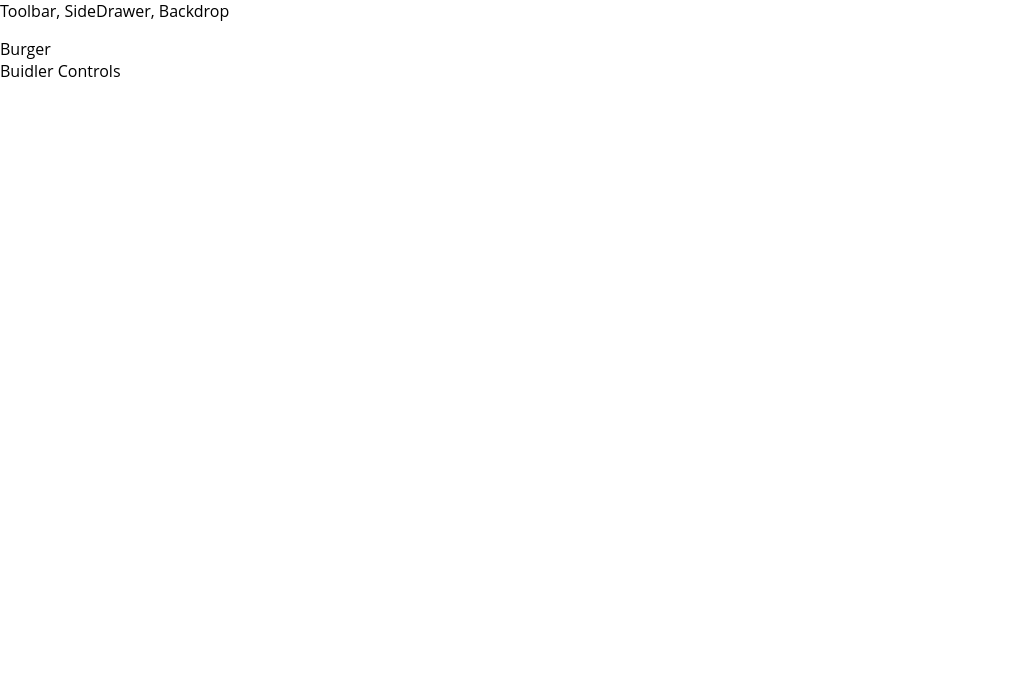
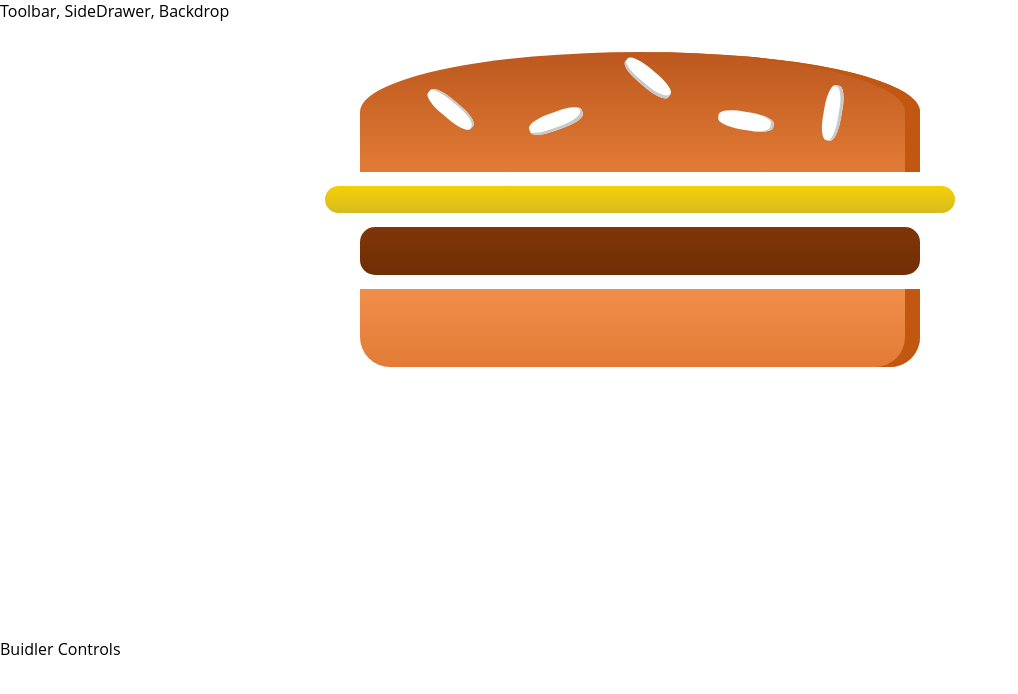
Before and after one commit to susiesko/React-Udemy-Course-Project, a React (Create React App) app: page / in a window 1280 px wide. Shown: the top 694 px of the page, without its empty margins (0-1018 px from the left). Built offline with nearby package versions, Linux system fonts and the light colour scheme.

Commit message:
after lecture 128

```diff
--- a/src/components/Burger/Burger.js
+++ b/src/components/Burger/Burger.js
@@ -0,0 +1,23 @@
+import React from 'react';
+import PropTypes from 'prop-types';
+
+import classes from './Burger.module.css';
+
+import BurgerIngredient from './BurgerIngredient/BurgerIngredient';
+
+const burger = props => {
+  return (
+    <div className={classes.Burger}>
+      <BurgerIngredient type="bread-top"/>
+      <BurgerIngredient type="cheese"/>
+      <BurgerIngredient type="meat"/>
+      <BurgerIngredient type="bread-bottom"/>
+    </div>
+  );
+};
+
+burger.propTypes = {
+
+};
+
+export default burger;
--- /dev/null
+++ b/src/components/Burger/Burger.module.css
@@ -0,0 +1,30 @@
+.Burger {
+  width: 100%;
+  margin:auto;
+  height: 250px;
+  overflow:scroll;
+  text-align: center;
+  font-weight: bold;
+  font-size: 1.2rem;
+}
+
+@media (min-width:500px) and (min-height: 400px){
+  .Burger {
+    width: 350px;
+    height: 300px;
+  }
+}
+
+@media (min-width:500px) and (min-height: 401px){
+  .Burger {
+    width: 450px;
+    height: 400px;
+  }
+}
+
+@media (min-width:1000px) and (min-height: 700px){
+  .Burger {
+    width: 700px;
+    height: 600px;
+  }
+}
--- a/src/containers/BurgerBuilder/BurgerBuilder.js
+++ b/src/containers/BurgerBuilder/BurgerBuilder.js
@@ -2,12 +2,13 @@
 import PropTypes from 'prop-types';
 
 import Aux from '../../hoc/Auxilary';
+import Burger from '../../components/Burger/Burger';
 
 class BurgerBuilder extends Component {
   render() {
     return (
       <Aux>
-        <div>Burger</div>
+        <Burger/>
         <div>Buidler Controls</div>
       </Aux>
     );
```
Also changed, not shown: 1 other file (tests, documents, lock files or other folders).
